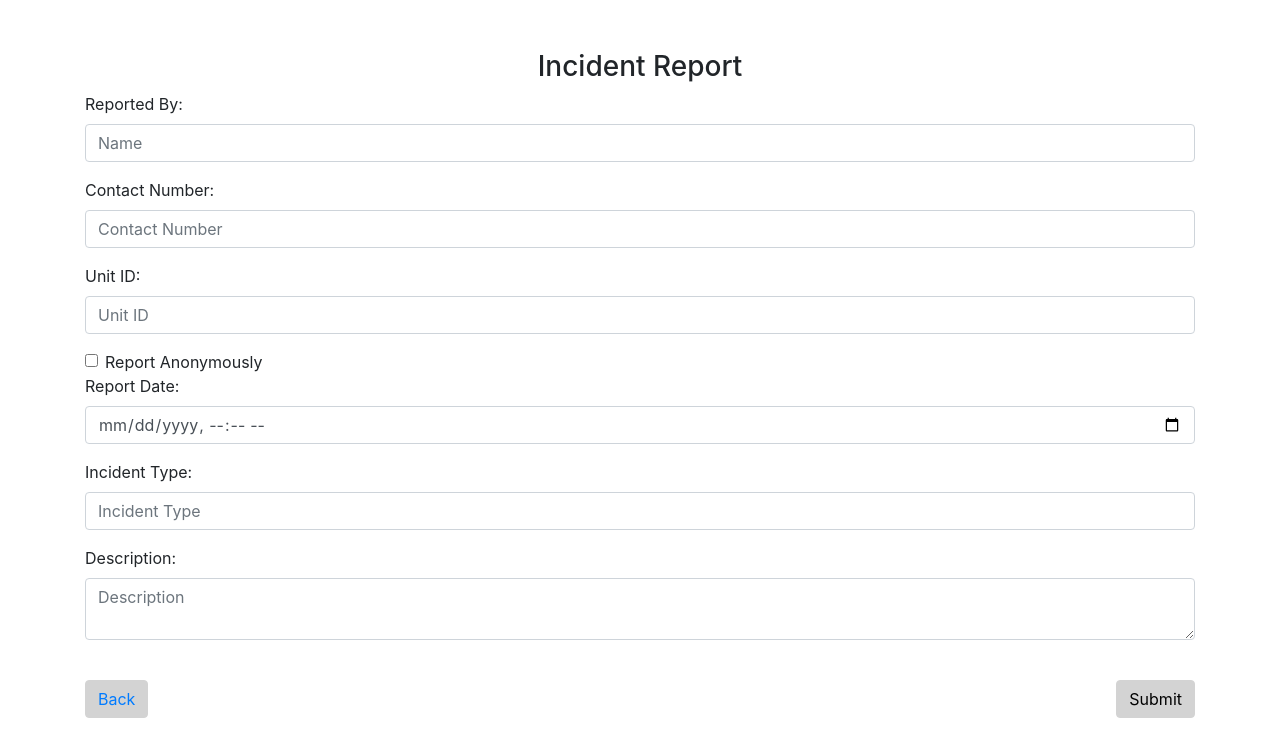
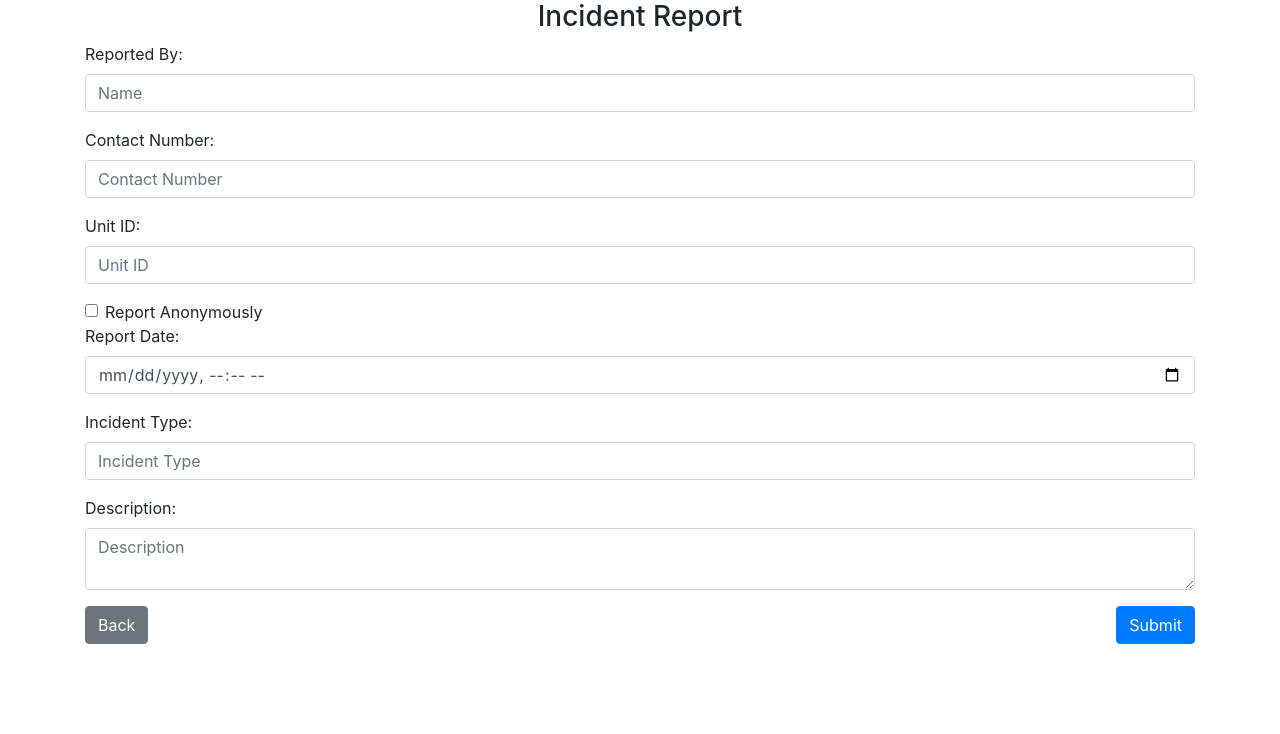
Before and after one commit to BlaBla-03/Visitor-Management-System, a Flask app: page /incident_report in a window 1280 px wide. Shown: the part 66-800 px from the top of the page. Run offline with Flask 3, Linux system fonts and the light colour scheme; some libraries are stand-ins or nearby versions.

Commit message:
Add files via upload

```diff
--- a/website/templates/incident_report.html
+++ b/website/templates/incident_report.html
@@ -2,20 +2,10 @@
 {% block title %}Incident Report{% endblock %}
 {% block content %}
 <style>
-    .btn-light-grey {
-        background-color: #d3d3d3;
-        border-color: #d3d3d3;
-        color: black;
-    }
-    .btn-light-red {
-        background-color: #FF5733;
-        border-color: #FF5733;
-        color: white;
-    }
 </style>
 <body>
     <form method="POST">
-        <h3 align="center" style="margin-top: 50px;">Incident Report</h3>
+        <h3 align="center">Incident Report</h3>
         <div class="form-group">
             <label for="reportedBy">Reported By:</label>
             <input type="text" id="reportedBy" name="reportedBy" placeholder="Name" class="form-control" required>
@@ -44,27 +34,23 @@
             <label for="description">Description:</label>
             <textarea id="description" name="description" placeholder="Description" class="form-control" required></textarea>
         </div>
-        <br />
-        <div class="row">
-            <div class="col text-left">
-                <div class="btn btn-light-grey">
+        <div class="row" style="margin-top: 1rem;">
+            <div class="col-md-6 text-left">
                 {% if user.is_authenticated %}
                     {% if current_user.has_role('user') %}
-                <a href="{{ url_for('views.userpage') }}" >Back</a>
+                        <a href="{{ url_for('views.userpage') }}" class="btn btn-secondary">Back</a>
                     {% elif current_user.has_role('tenant') %}
-                <a href="{{ url_for('views.tenantpage') }}" >Back</a>
+                        <a href="{{ url_for('views.tenantpage') }}" class="btn btn-secondary">Back</a>
                     {% endif %}
                 {% else %}
-                <a href="{{ url_for('views.visitor') }}" >Back</a>
+                    <a href="{{ url_for('views.visitor') }}" class="btn btn-secondary">Back</a>
                 {% endif %}
             </div>
+            <div class="col-md-6 text-right">
+                <button type="submit" class="btn btn-primary">Submit</button>
             </div>
-        <br />
-        <div class="col text-right">
-        <button type="submit" class="btn btn-light-grey">Submit</button>
         </div>
     </form>
-</body>
     <script>
         function toggleAnonymous() {
             var checkBox = document.getElementById("anonymousCheck");
@@ -76,4 +62,5 @@
             contactNumber.disabled = checkBox.checked;
         }
     </script>
+</body>
 {% endblock %}
--- a/website/templates/security_checked.html
+++ b/website/templates/security_checked.html
@@ -33,7 +33,7 @@
         </tbody>
     </table>
     <div class="back-button-container">
-        <a href="{{ url_for('views.security_visitor') }}" class="btn btn-secondary">Back</a>
+        <a href="{{ url_for('views.security_incident') }}" class="btn btn-secondary">Back</a>
     </div>
 </div>
 
```
Also changed, not shown: website/templates/vehicle_registration.html (+6 -6 lines), website/templates/visitor.html (+2 -7 lines), website/templates/visitor_registration.html (+10 -10 lines). Lines whose indentation alone changed are shown as unchanged.
